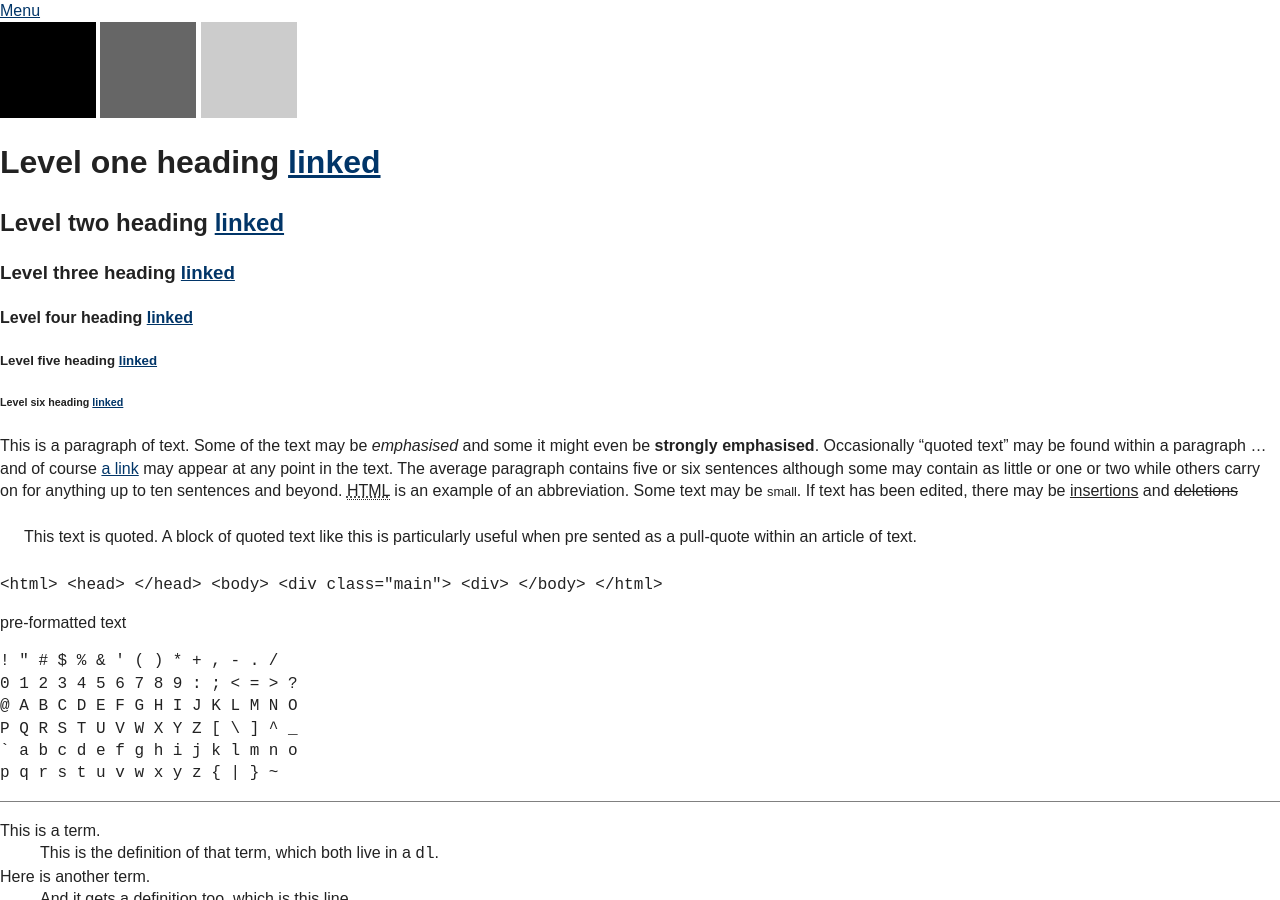
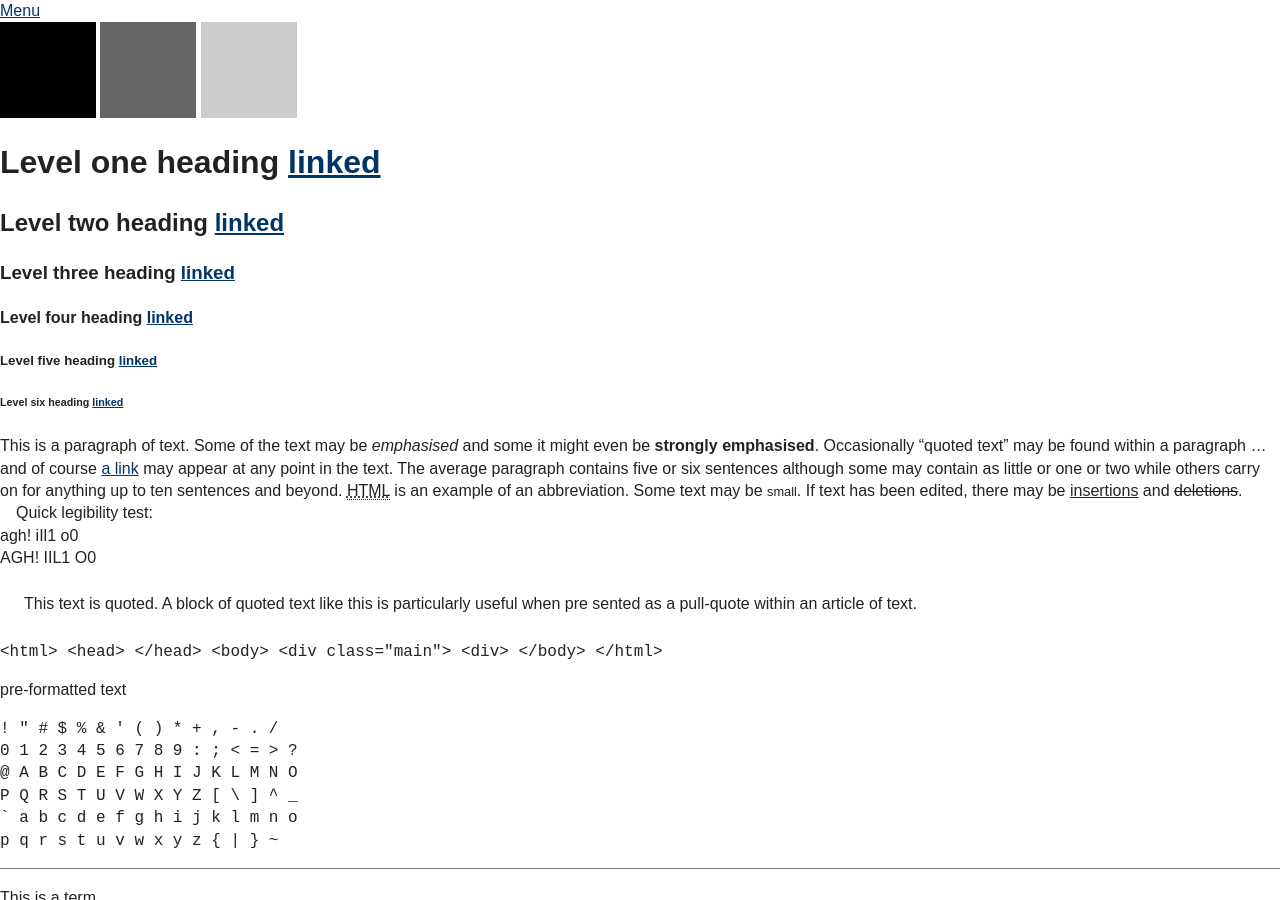
Before and after one commit to SteveBarnett/Front-end-Style-Guide, a Jekyll site: the page built from index.html, in a window 1280 px wide and 900 px high. Built offline with Jekyll 4.4.1, drawn with Linux system fonts in a browser that asks for light colours; Markdown is read by kramdown in place of the engine named in the settings.

Commit message:
Added legibility test

```diff
--- a/_includes/paragraph.html
+++ b/_includes/paragraph.html
@@ -1 +1,5 @@
-<p>This is a paragraph of text. Some of the text may be <em>emphasised</em> and some it might even be <strong>strongly emphasised</strong>. Occasionally <q>quoted text</q> may be found within a paragraph &hellip;and of course <a href="#">a link</a> may appear at any point in the text. The average paragraph contains five or six sentences although some may contain as little or one or two while others carry on for anything up to ten sentences and beyond. <abbr title="HyperText Markup Language">HTML</abbr> is an example of an abbreviation. Some text may be <small>small</small>. If text has been edited, there may be <ins>insertions</ins> and <del>deletions</del></p>
+<p>This is a paragraph of text. Some of the text may be <em>emphasised</em> and some it might even be <strong>strongly emphasised</strong>. Occasionally <q>quoted text</q> may be found within a paragraph &hellip;and of course <a href="#">a link</a> may appear at any point in the text. The average paragraph contains five or six sentences although some may contain as little or one or two while others carry on for anything up to ten sentences and beyond. <abbr title="HyperText Markup Language">HTML</abbr> is an example of an abbreviation. Some text may be <small>small</small>. If text has been edited, there may be <ins>insertions</ins> and <del>deletions</del>.</p>
+
+<p>Quick legibility test:<br />
+agh! iIl1 o0<br />
+AGH! IIL1 O0</p>
```
